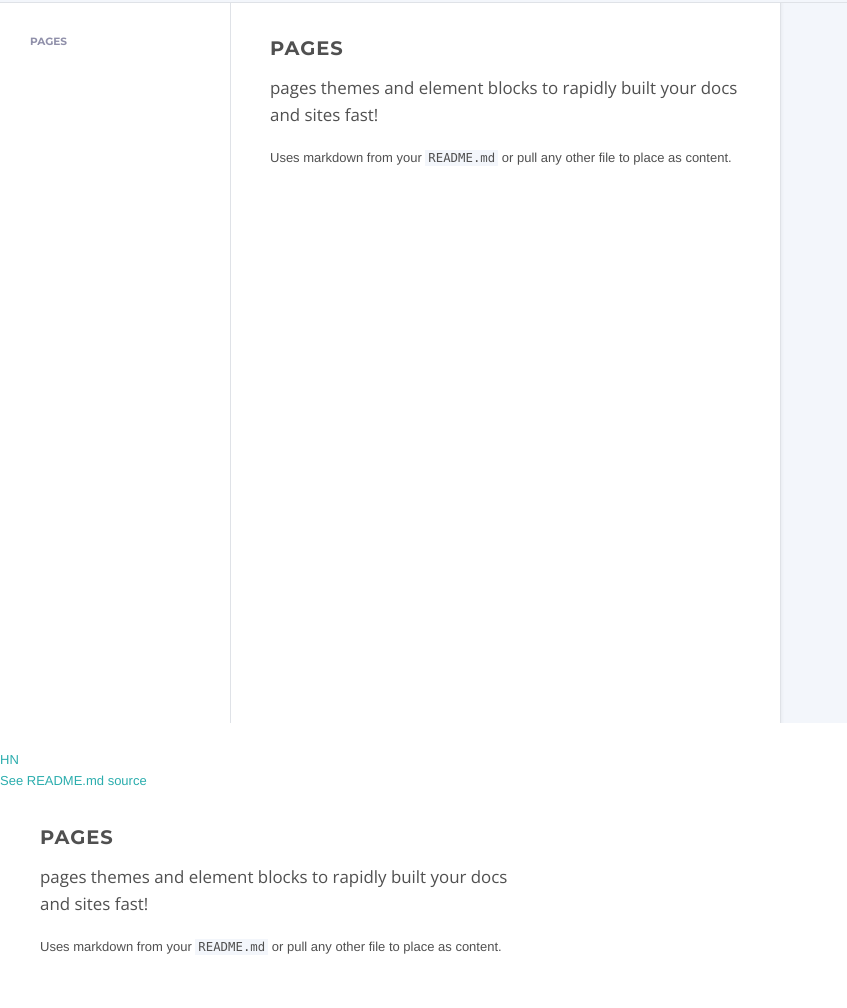
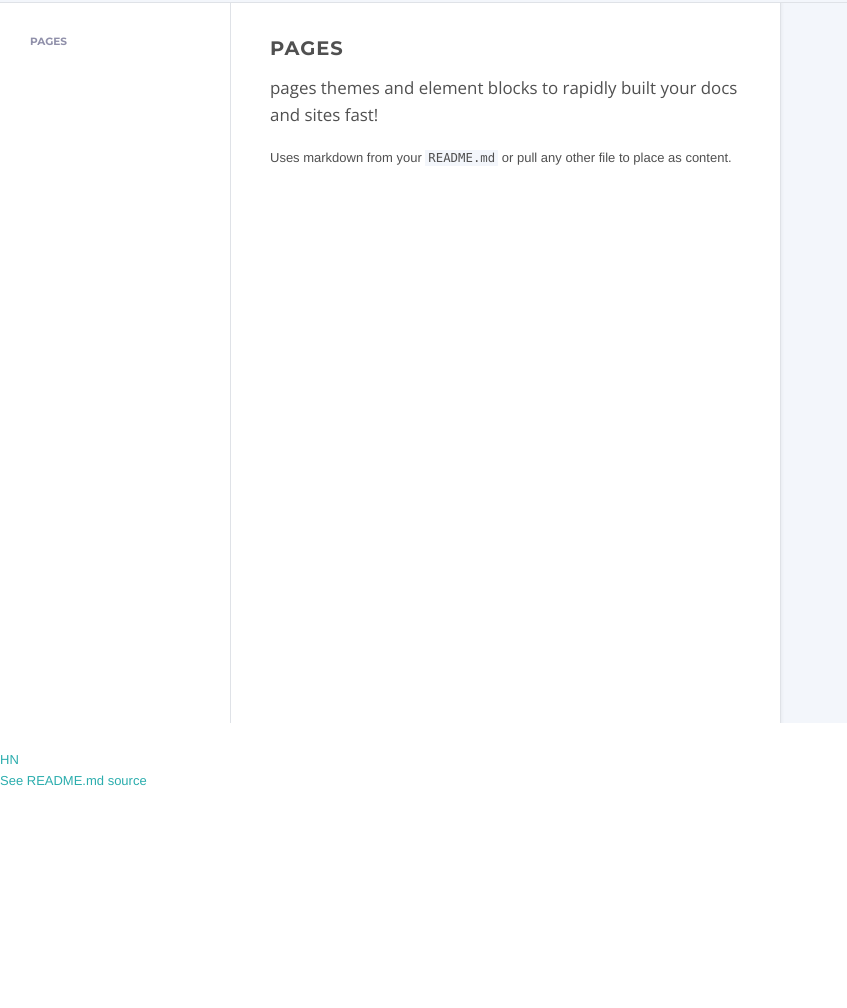
Before and after one commit to roachhd/pages, a plain HTML site: page index.html in a window 1280 px wide. Shown: the part 352-1360 px from the top of the page, without its empty margins (0-847 px from the left). After the commit the page ends 1144 px from the top, so only its background shows below. Drawn offline with nearby package versions, Linux system fonts and the light colour scheme; grey boxes are pictures that could not be loaded.

Commit message:
Update index.html

```diff
--- a/index.html
+++ b/index.html
@@ -106,7 +106,7 @@
     target='_blank'>See README.md source</a>
   </div>
 
-  <div role='flatdoc-content' class='content'></div><script type="text/javascript">
+   <script type="text/javascript">
 var HN=[];HN.factory=function(e){return function(){HN.push([e].concat(Array.prototype.slice.call(arguments,0)))};},HN.on=HN.factory("on"),HN.once=HN.factory("once"),HN.off=HN.factory("off"),HN.emit=HN.factory("emit"),HN.load=function(){var e="hn-button.js";if(document.getElementById(e))return;var t=document.createElement("script");t.id=e,t.src="//hn-button.herokuapp.com/hn-button.js";var n=document.getElementsByTagName("script")[0];n.parentNode.insertBefore(t,n)},HN.load();
   </script>
 </body>
```
